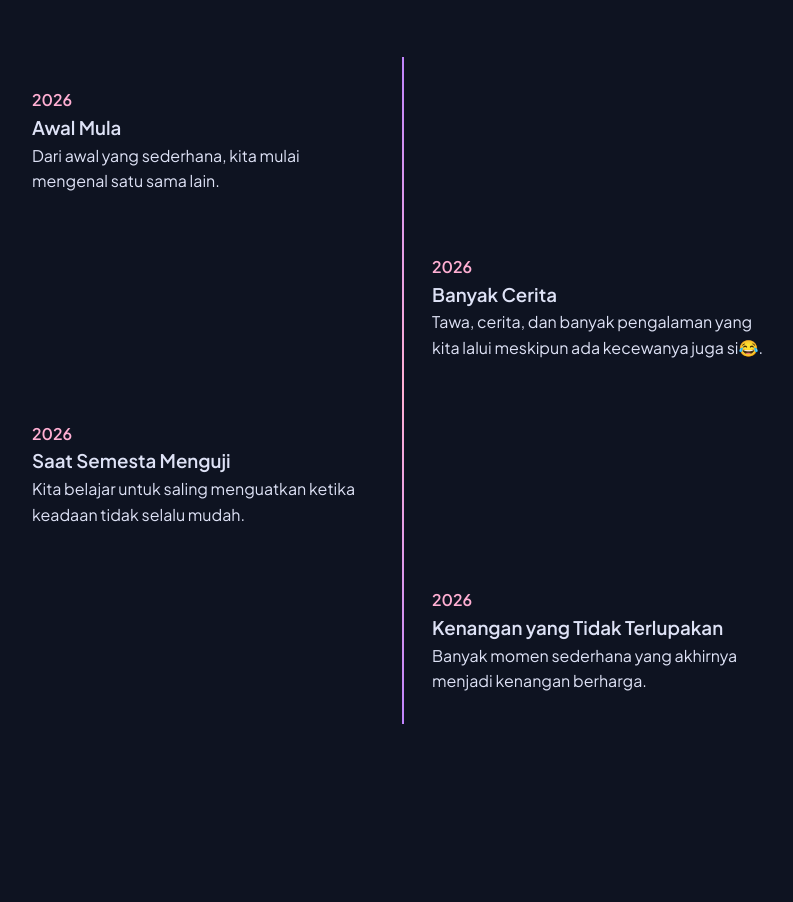
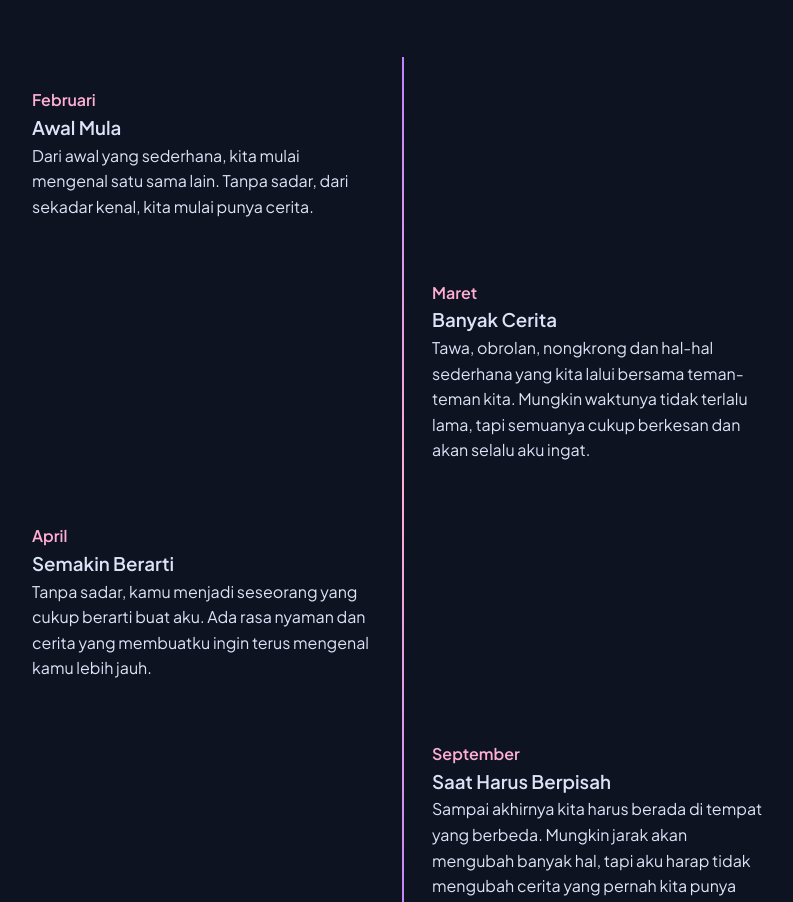
Before and after one commit to afdallaia58-cell/Website-Perpisahan, a plain HTML site: page Tampilan.html in a window 1280 px wide. Shown: the part 1046-1948 px from the top of the page, without its empty margins (238-1031 px from the left). Drawn offline with nearby package versions, Linux system fonts and the light colour scheme; a web font is replaced by a local one.

Commit message:
Update Tampilan.html

```diff
--- a/Tampilan.html
+++ b/Tampilan.html
@@ -143,7 +143,7 @@
             <div class="timeline-item">
 
                 <span class="year">
-                    2026
+                    Februari
                 </span>
 
                 <h3>
@@ -151,8 +151,10 @@
                 </h3>
 
                 <p>
-                    Dari awal yang sederhana,
+                     Dari awal yang sederhana,
                     kita mulai mengenal satu sama lain.
+                    Tanpa sadar, dari sekadar kenal,
+                    kita mulai punya cerita.
                 </p>
 
             </div>
@@ -161,7 +163,7 @@
             <div class="timeline-item">
 
                 <span class="year">
-                    2026
+                    Maret
                 </span>
 
                 <h3>
@@ -169,8 +171,10 @@
                 </h3>
 
                 <p>
-                    Tawa, cerita,
-                    dan banyak pengalaman yang kita lalui meskipun ada kecewanya juga si😂.
+                     Tawa, obrolan, nongkrong dan hal-hal sederhana
+                     yang kita lalui bersama teman-teman kita. Mungkin waktunya
+                    tidak terlalu lama, tapi semuanya cukup
+                    berkesan dan akan selalu aku ingat.
                 </p>
 
             </div>
@@ -179,16 +183,18 @@
             <div class="timeline-item">
 
                 <span class="year">
-                    2026
+                    April
                 </span>
 
                 <h3>
-                    Saat Semesta Menguji
+                    Semakin Berarti
                 </h3>
 
                 <p>
-                    Kita belajar untuk saling menguatkan
-                    ketika keadaan tidak selalu mudah.
+                    Tanpa sadar, kamu menjadi seseorang
+                    yang cukup berarti buat aku. Ada rasa
+                    nyaman dan cerita yang membuatku
+                    ingin terus mengenal kamu lebih jauh.
                 </p>
 
             </div>
@@ -197,16 +203,19 @@
             <div class="timeline-item">
 
                 <span class="year">
-                    2026
+                    September
                 </span>
 
                 <h3>
-                    Kenangan yang Tidak Terlupakan
+                    Saat Harus Berpisah
                 </h3>
 
                 <p>
-                    Banyak momen sederhana yang
-                    akhirnya menjadi kenangan berharga.
+                 Sampai akhirnya kita harus berada
+                di tempat yang berbeda. Mungkin jarak
+                akan mengubah banyak hal, tapi aku harap
+                tidak mengubah cerita yang pernah kita punya
+
                 </p>
 
             </div>
@@ -419,7 +428,7 @@
                 </h3>
 
                 <small>
-                    Teman Nongkrong Sejati
+                    Dear Indah
                 </small>
 
                 <p>Pergilah sejauh yang kamu mau. Kejarlah semua impian yang selama ini pernah kamu ceritakan. Mungkin untuk sampai ke sana kamu harus berjalan jauh dan meninggalkan banyak hal, termasuk aku. Tapi aku tetap berharap kamu bisa mendapatkan semua yang kamu inginkan.
@@ -448,7 +457,7 @@
     </h3>
 
     <p>
-        Tulis pesan terakhir untuk temanmu.
+        Tulis pesan terakhir untukku.
     </p>
 
     <form id="farewell-form">
```
